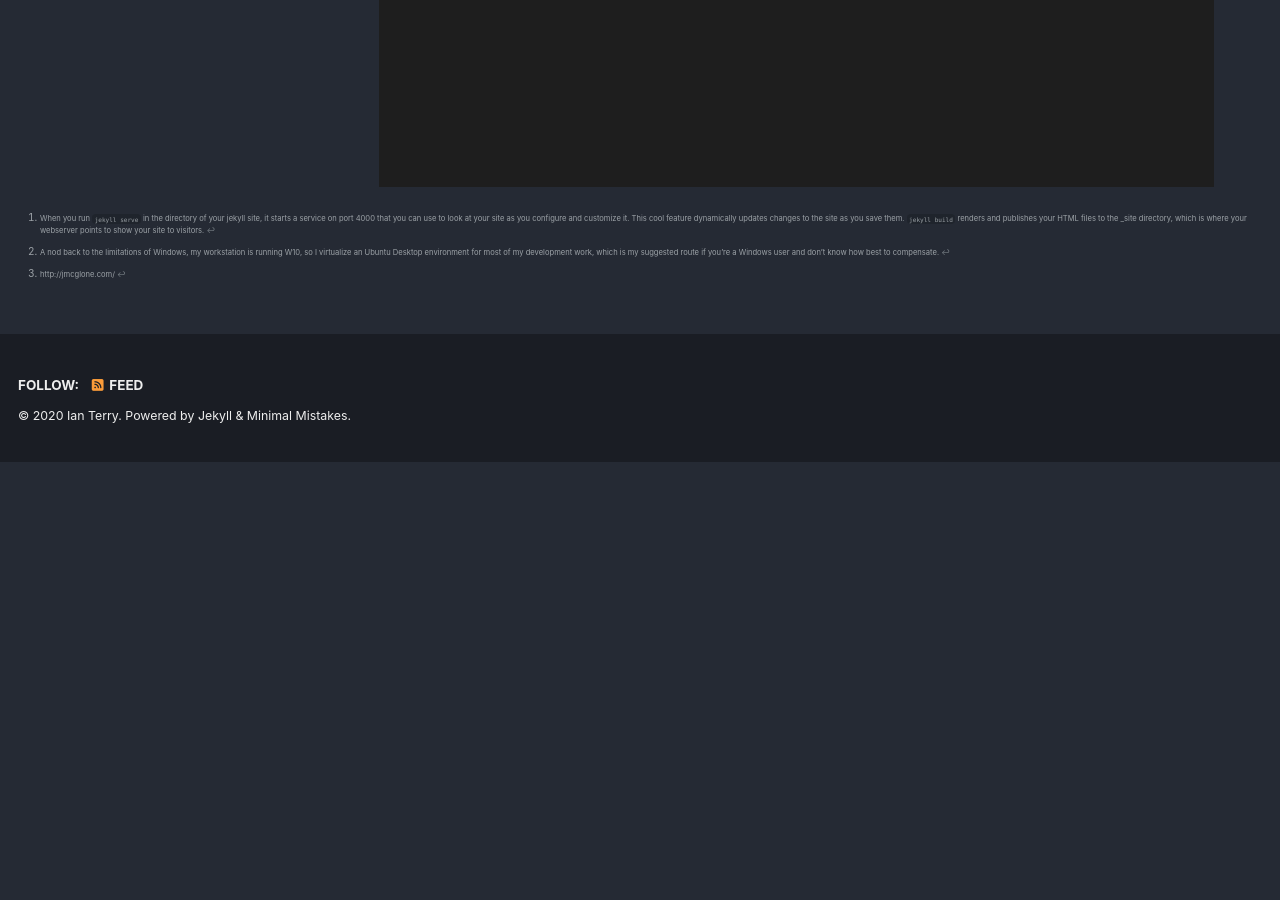
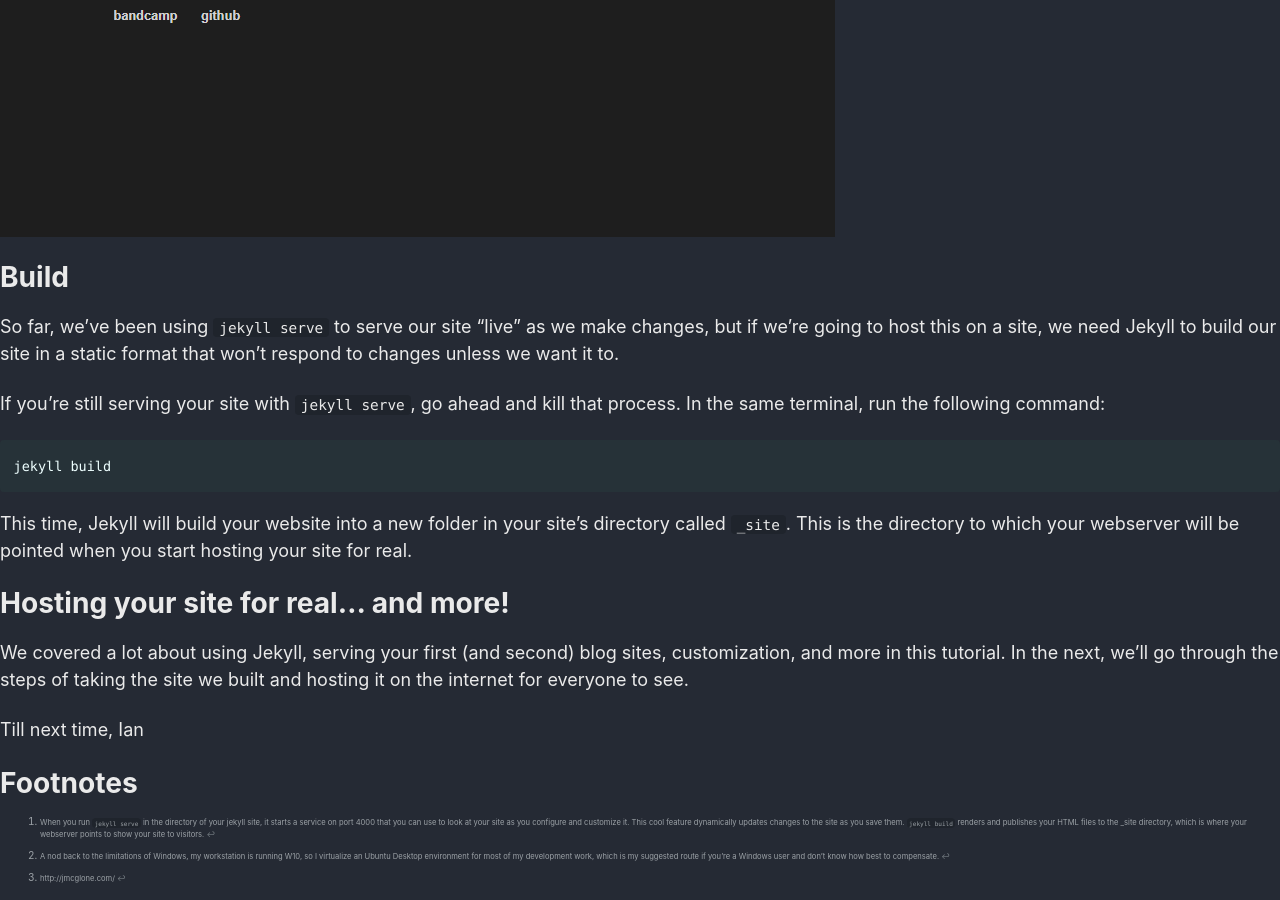
Before and after one commit to icterry/ianterry.io, a Jekyll site: the page built from _posts/2020-03-21-make-this-jekyll-blog.md, in a window 1280 px wide and 900 px high, scrolled down 7736 px. Built offline with Jekyll 4.4.1, drawn with Linux system fonts in a browser that asks for light colours; cached includes are drawn as plain includes; nearby versions of some CDN libraries; our own code applies the rules of GitHub Pages for plain Markdown files; before the commit the page ends 8198 px from its top, so only the background shows below that; some of the changed text lies outside the part shown.

Commit message:
new blog post

````diff
--- a/_config.yml
+++ b/_config.yml
@@ -99,7 +99,7 @@ author:
   #location         : "Somewhere"
   email            :
   links:
-    - label: "Email"
+    - label: "Linkedin"
       icon: "fas fa-fw fa-envelope-square"
       # url: mailto:your.name@email.com
     - label: "Music"
--- a/_data/navigation.yml
+++ b/_data/navigation.yml
@@ -1,7 +1,7 @@
 # main links
 main:
- # - title: "Quick-Start Guide"
- #   url: https://mmistakes.github.io/minimal-mistakes/docs/quick-start-guide/
+   - title: "Home"
+     url: https://www.ianterry.io/
    - title: "About"
      url: /about/
   # - title: "Sample Posts"
--- a/_posts/2020-03-21-make-this-jekyll-blog.md
+++ b/_posts/2020-03-21-make-this-jekyll-blog.md
@@ -144,7 +144,7 @@ The site you cloned and are currently serving should have a directory structure
 
 
 
-Let's start by looking at `index.html`-->
+To begin, edit the file `index.html`-->
 <br>
 <br>
 1. It's pretty obvious what we want to change here, but first, look at the document's structure. Notice the first four lines are dedicated to some high level information. This is called [Front Matter](https://jekyllrb.com/docs/front-matter/), and you'll need to add and modify this part of the file often to make sure Jekyll does what you want it to.
@@ -248,7 +248,28 @@ Jekyll allows us to use CSS (and SASS) to stylize our site, so if you're familia
     ```
 
 This is my blog after making those changes:
-    ![After making my aesthetic improvements](/assets/images/My_Second_Blog_Customized.PNG)
+
+![After making my aesthetic improvements](/assets/images/My_Second_Blog_Customized.PNG)
+
+
+# Build
+
+So far, we've been using `jekyll serve` to serve our site "live" as we make changes, but if we're going to host this on a site, we need Jekyll to build our site in a static format that won't respond to changes unless we want it to.
+
+If you're still serving your site with `jekyll serve`, go ahead and kill that process. In the same terminal, run the following command:
+```bash
+jekyll build
+```
+This time, Jekyll will build your website into a new folder in your site's directory called `_site`. This is the directory to which your webserver will be pointed when you start hosting your site for real.
+
+# Hosting your site for real... and more!
+
+We covered a lot about using Jekyll, serving your first (and second) blog sites, customization, and more in this tutorial. In the next, we'll go through the steps of taking the site we built and hosting it on the internet for everyone to see.
+
+Till next time,
+Ian
+
+# Footnotes
 
 
 [^1]: When you run `jekyll serve` in the directory of your jekyll site, it starts a service on port 4000 that you can use to look at your site as you configure and customize it. This cool feature dynamically updates changes to the site as you save them. `jekyll build` renders and publishes your HTML files to the _site directory, which is where your webserver points to show your site to visitors.
````
Also changed, not shown: _pages/about.md (+1 -1 lines).
